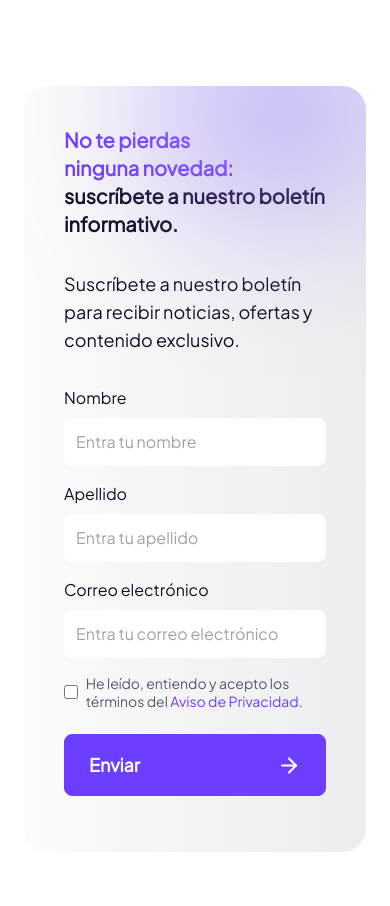
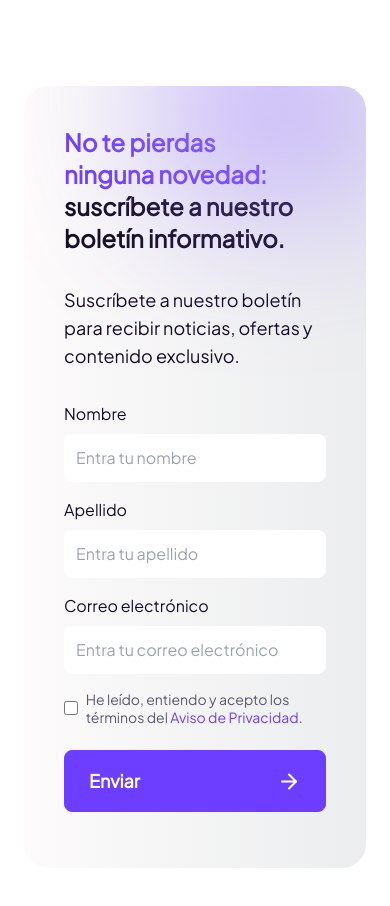
Before and after one commit to Trescento/adelanta, a Nuxt app: page / in a window 390 px wide. Shown: the part 3580-4486 px from the top of the page. Built offline with nearby package versions, Linux system fonts and the light colour scheme.

Commit message:
Update font size in NewsletterSection.vue

```diff
--- a/src/components/NewsletterSection.vue
+++ b/src/components/NewsletterSection.vue
@@ -34,7 +34,7 @@
           </defs>
         </svg>
       </div>
-      <p class="text-brand text-xl md:text-[2.5rem] md:leading-[3rem] font-bold text-balance mb-8">
+      <p class="text-brand text-2xl md:text-[2.5rem] md:leading-[3rem] font-bold text-balance mb-8">
         No te pierdas ninguna novedad: <br><span class="text-brand-black">suscríbete a nuestro boletín informativo.</span>
       </p>
       <div>
```
